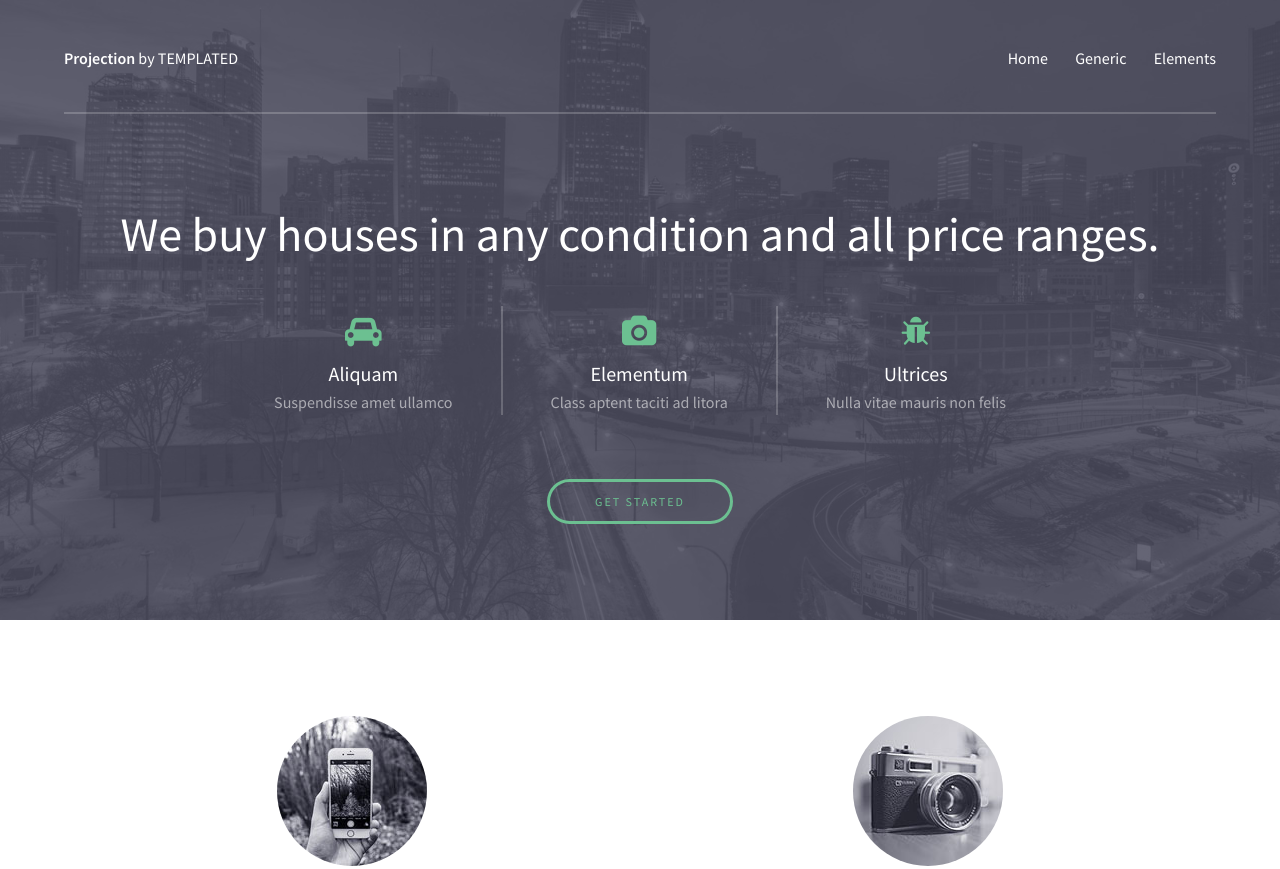
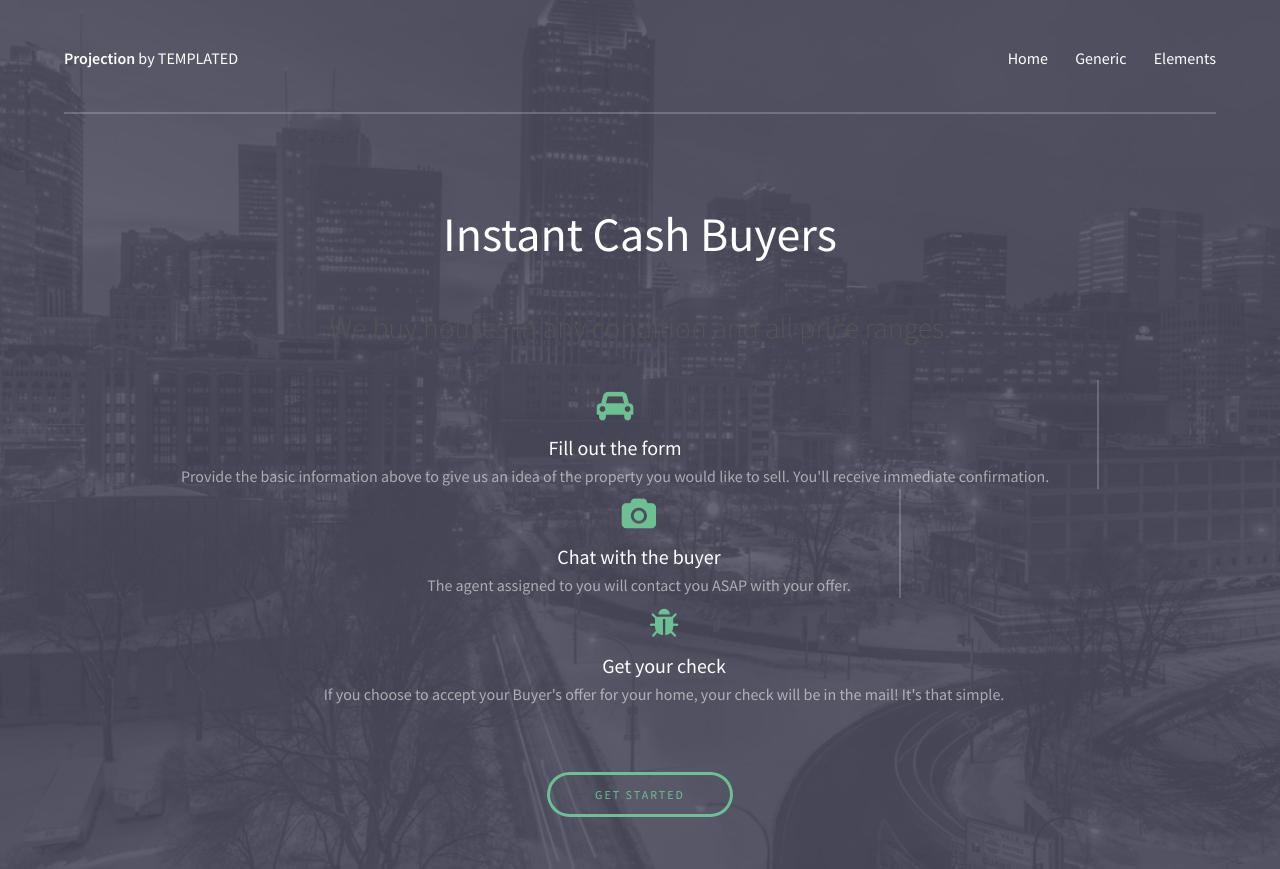
Before and after one commit to yanivnakash/instantcashbuyers.github.io, a plain HTML site: page index.html in a window 1280 px wide. Shown: the top 869 px of the page. Drawn offline with Linux system fonts and the light colour scheme.

Commit message:
Update index.html

```diff
--- a/index.html
+++ b/index.html
@@ -30,27 +30,30 @@
 			<section id="banner">
 				<div class="inner">
 					<header>
-						<h1>We buy houses in any condition and all price ranges.</h1>
+						<h1>Instant Cash Buyers</h1>
+
+
+						<h2>We buy houses in any condition and all price ranges.</h2>
 					</header>
 
 					<div class="flex ">
 
 						<div>
 							<span class="icon fa-car"></span>
-							<h3>Aliquam</h3>
-							<p>Suspendisse amet ullamco</p>
+							<h3>Fill out the form</h3>
+							<p>Provide the basic information above to give us an idea of the property you would like to sell. You'll receive immediate confirmation.</p>
 						</div>
 
 						<div>
 							<span class="icon fa-camera"></span>
-							<h3>Elementum</h3>
-							<p>Class aptent taciti ad litora</p>
+							<h3>Chat with the buyer</h3>
+							<p>The agent assigned to you will contact you ASAP with your offer.</p>
 						</div>
 
 						<div>
 							<span class="icon fa-bug"></span>
-							<h3>Ultrices</h3>
-							<p>Nulla vitae mauris non felis</p>
+							<h3>Get your check</h3>
+							<p>If you choose to accept your Buyer's offer for your home, your check will be in the mail! It's that simple.</p>
 						</div>
 
 					</div>
```
